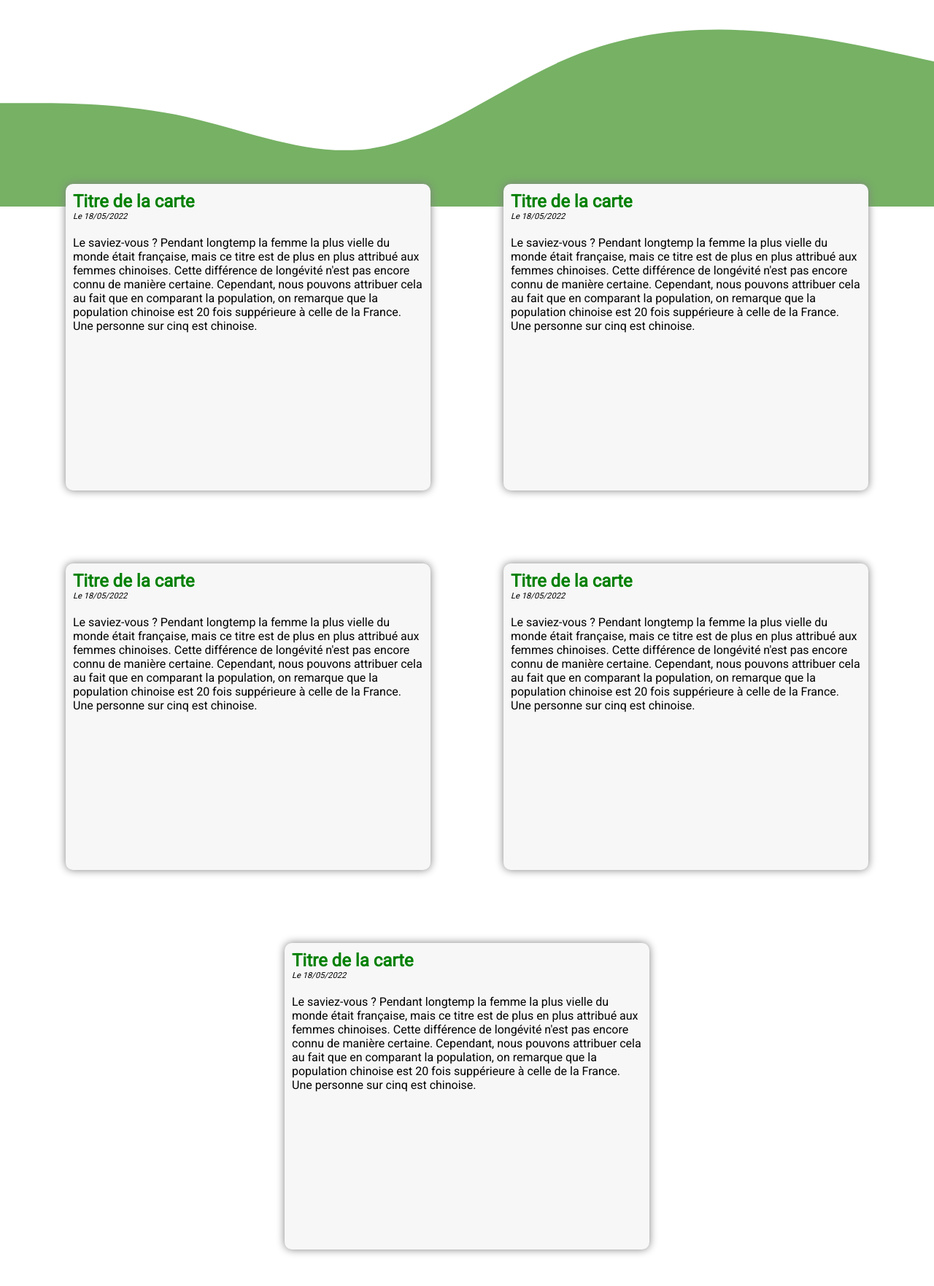
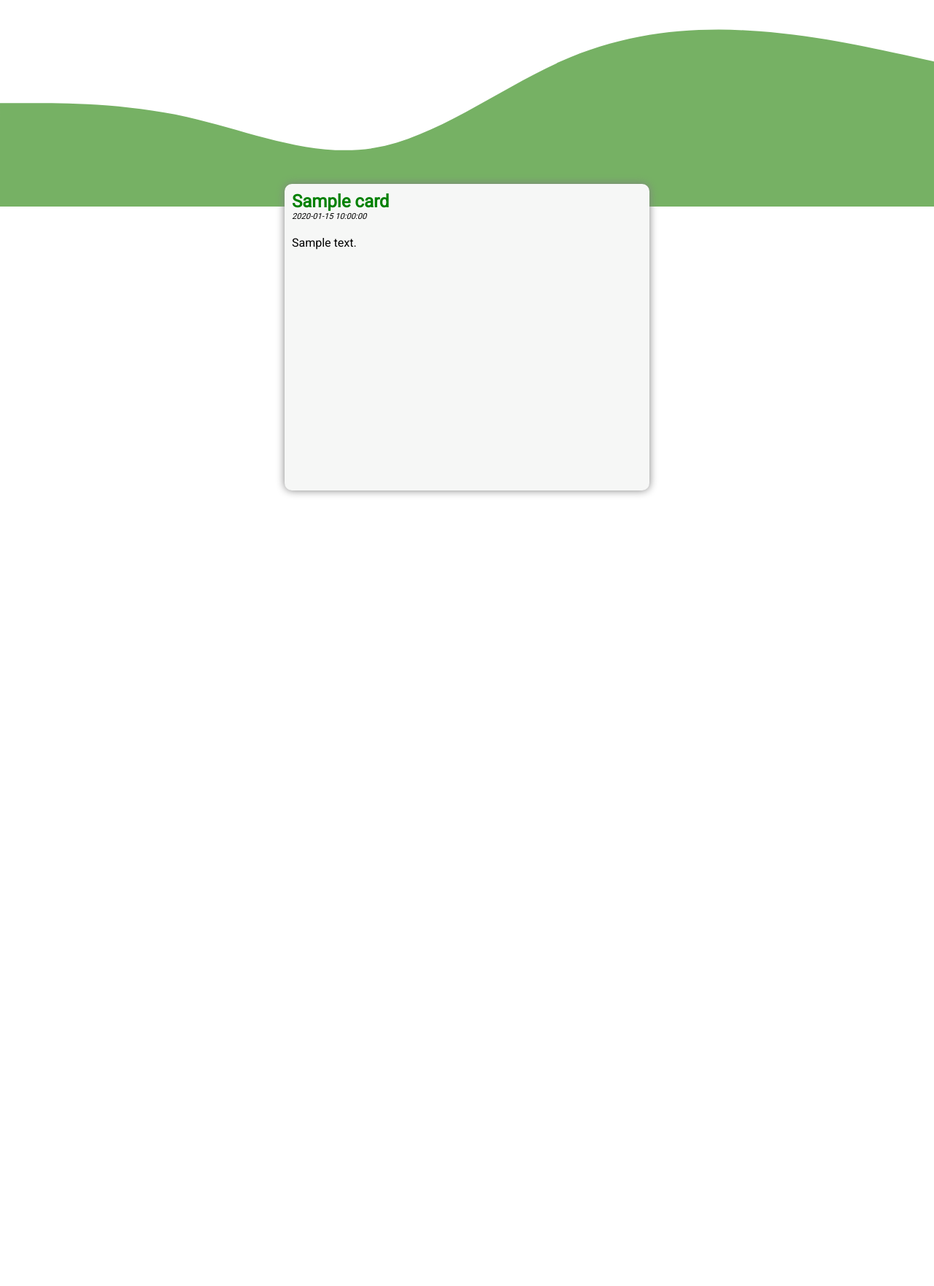
Before and after one commit to LeFlo62/Wavope, a PHP site: page / in a window 1280 px wide. Shown: the part 517-2279 px from the top of the page at 73% size. After the commit the page ends 1196 px from the top, so only its background shows below. Run offline with PHP 8.4, Linux system fonts and the light colour scheme; tables that the repository leaves empty or names only in its code hold one stand-in row (values such as "Sample post").

Commit message:
Updated cards with php

```diff
--- a/index.php
+++ b/index.php
@@ -41,34 +41,30 @@
                             </div>';
                     }
                 ?>
+
+
             </div>
 
             <div class="cards">
-                <div class="card">
-                    <p class="card-title">Titre de la carte</p>
-                    <p class="card-date">Le 18/05/2022</p>
-                    <p class="card-preview">Le saviez-vous ? Pendant longtemp la femme la plus vielle du monde était française, mais ce titre est de plus en plus attribué aux femmes chinoises. Cette différence de longévité n'est pas encore connu de manière certaine. Cependant, nous pouvons attribuer cela au fait que en comparant la population, on remarque que la population chinoise est 20 fois suppérieure à celle de la France. Une personne sur cinq est chinoise.</p>
-                </div>
-                <div class="card">
-                    <p class="card-title">Titre de la carte</p>
-                    <p class="card-date">Le 18/05/2022</p>
-                    <p class="card-preview">Le saviez-vous ? Pendant longtemp la femme la plus vielle du monde était française, mais ce titre est de plus en plus attribué aux femmes chinoises. Cette différence de longévité n'est pas encore connu de manière certaine. Cependant, nous pouvons attribuer cela au fait que en comparant la population, on remarque que la population chinoise est 20 fois suppérieure à celle de la France. Une personne sur cinq est chinoise.</p>
-                </div>
-                <div class="card">
-                    <p class="card-title">Titre de la carte</p>
-                    <p class="card-date">Le 18/05/2022</p>
-                    <p class="card-preview">Le saviez-vous ? Pendant longtemp la femme la plus vielle du monde était française, mais ce titre est de plus en plus attribué aux femmes chinoises. Cette différence de longévité n'est pas encore connu de manière certaine. Cependant, nous pouvons attribuer cela au fait que en comparant la population, on remarque que la population chinoise est 20 fois suppérieure à celle de la France. Une personne sur cinq est chinoise.</p>
-                </div>
-                <div class="card">
-                    <p class="card-title">Titre de la carte</p>
-                    <p class="card-date">Le 18/05/2022</p>
-                    <p class="card-preview">Le saviez-vous ? Pendant longtemp la femme la plus vielle du monde était française, mais ce titre est de plus en plus attribué aux femmes chinoises. Cette différence de longévité n'est pas encore connu de manière certaine. Cependant, nous pouvons attribuer cela au fait que en comparant la population, on remarque que la population chinoise est 20 fois suppérieure à celle de la France. Une personne sur cinq est chinoise.</p>
-                </div>
-                <div class="card">
-                    <p class="card-title">Titre de la carte</p>
-                    <p class="card-date">Le 18/05/2022</p>
-                    <p class="card-preview">Le saviez-vous ? Pendant longtemp la femme la plus vielle du monde était française, mais ce titre est de plus en plus attribué aux femmes chinoises. Cette différence de longévité n'est pas encore connu de manière certaine. Cependant, nous pouvons attribuer cela au fait que en comparant la population, on remarque que la population chinoise est 20 fois suppérieure à celle de la France. Une personne sur cinq est chinoise.</p>
-                </div>
+
+                <?php
+                    include_once './php/mysql.php';
+
+                    $bdh = new DBHandler();
+
+                    $reqdata = $bdh->getInstance()->prepare("SELECT title, date, content FROM cards ORDER BY date desc");
+                    $reqdata->execute();
+                    $data = $reqdata->fetchAll();
+
+                    foreach($data as $row){
+                        echo '<div class="card">
+                        <p class="card-title"> '. $row['title'] .'</p>
+                        <p class="card-date"> ' . $row['date'] . '</p>
+                        <p class="card-preview">' . $row['content'] . '</p>
+                    </div>';
+                    }
+                ?>
+
             </div>
         </div>
 
```
